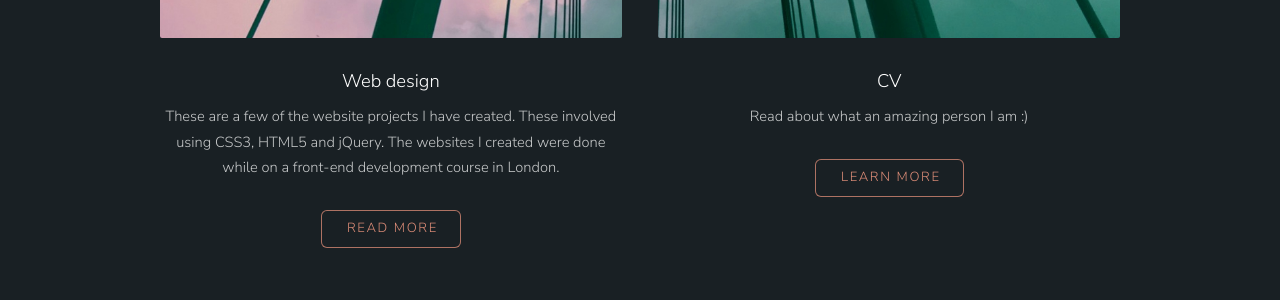
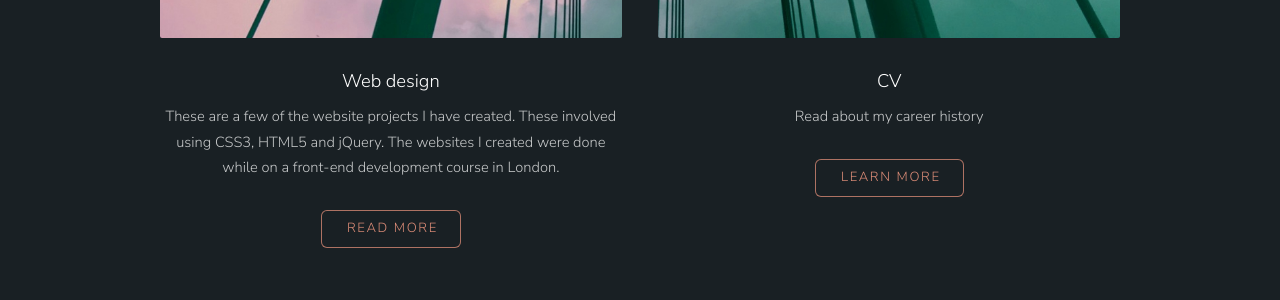
Before and after one commit to Kharsikar/kharsikar.github.io, a Jekyll site: the page built from index.html, in a window 1280 px wide and 900 px high, scrolled down 1366 px. Shown: the part 159-459 px from the top of the window. Built offline with Jekyll 4.4.1, drawn with Linux system fonts in a browser that asks for light colours.

Commit message:
updated post section

```diff
--- a/index.html
+++ b/index.html
@@ -56,9 +56,9 @@ I spent a couple of years learning web design and got my foot in the door at a p
 						</div>
 						<div class="6u">
 							<section class="special">
-								<a href="https://kharsikar.github.io/sarahekirk/cv.html" class="image fit"><img src="images/cv-image.jpg" alt="blog post" /></a>
+								<a href="https://kharsikar.github.io/sarahekirk/cv.html" class="image fit"><img src="images/cv-image.jpg" alt="cv details" /></a>
 								<h3>CV</h3>
-								<p>Read about what an amazing person I am :)</p>
+								<p>Read about my career history</p>
 								<ul class="actions">
 									<li><a href="https://kharsikar.github.io/sarahekirk/2017/05/23/Email-design.html" class="button alt">Learn More</a></li>
 								</ul>
```
